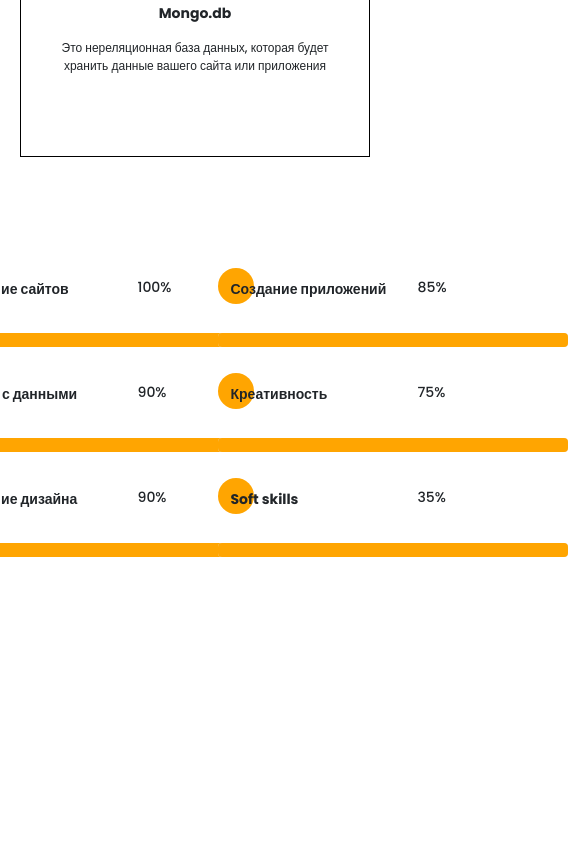
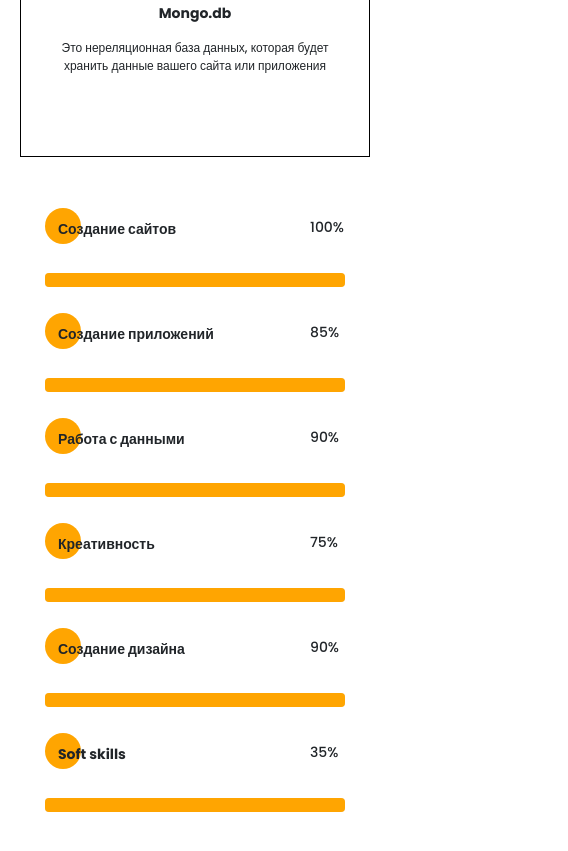
Before and after one commit to izzatPro/hilola_porfolio, a website: page src/index.html in a window 390 px wide. Shown: the part 5207-6058 px from the top of the page, 568 px wide, since content can reach past the window. Drawn offline with nearby package versions, Linux system fonts and the light colour scheme; files that its build step writes are made by us from their sources; files whose address does not match are found by name.

Commit message:
I have adapted till skills

```diff
--- a/src/sass/blocks/_media.scss
+++ b/src/sass/blocks/_media.scss
@@ -128,8 +128,18 @@
      .resume{
         padding-top: 70px;
      }
-     .skills{
+     .skills {
         padding-top: 70px;
+        &__ratings{
+            grid-template: repeat(3,minmax(70px,auto))/1fr;
+            grid-auto-rows: minmax(70px,auto);
+            &-item{
+               margin-right: 0;
+            }
+            &-line{
+                width: 500px;
+            }
+        }
      }
 
 }
@@ -195,6 +205,16 @@
             text-align: center;
             padding: 30px 30px 25px 30px;
         }
+        &__ratings{
+            margin-top: 60px;
+            justify-items: center;
+            &-item{
+                grid-template: minmax(35px,auto)/1fr 35px;
+            }
+            &-line{
+                max-width: 300px;
+            }
+        }
     }
     .divider{
         margin: 2px auto -10px auto;
```
Also changed, not shown: dist/css/style.min.css.
